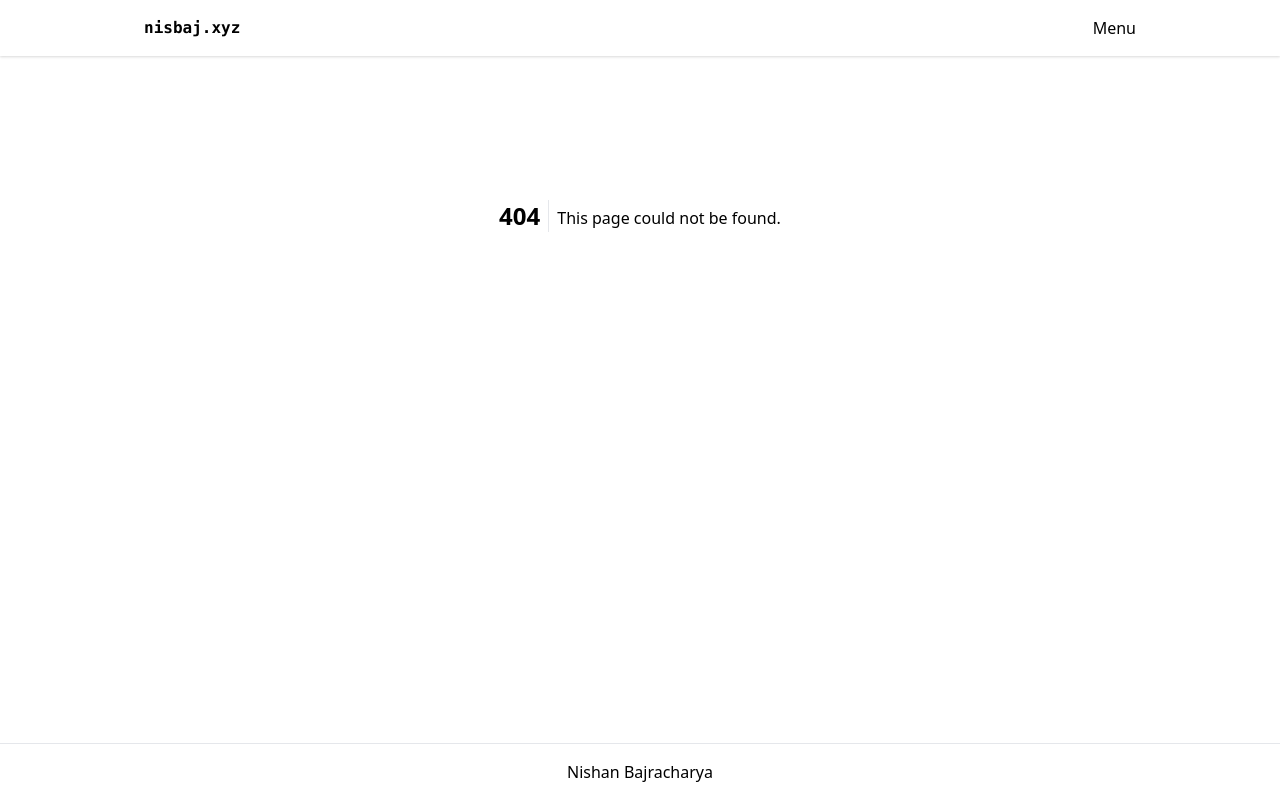
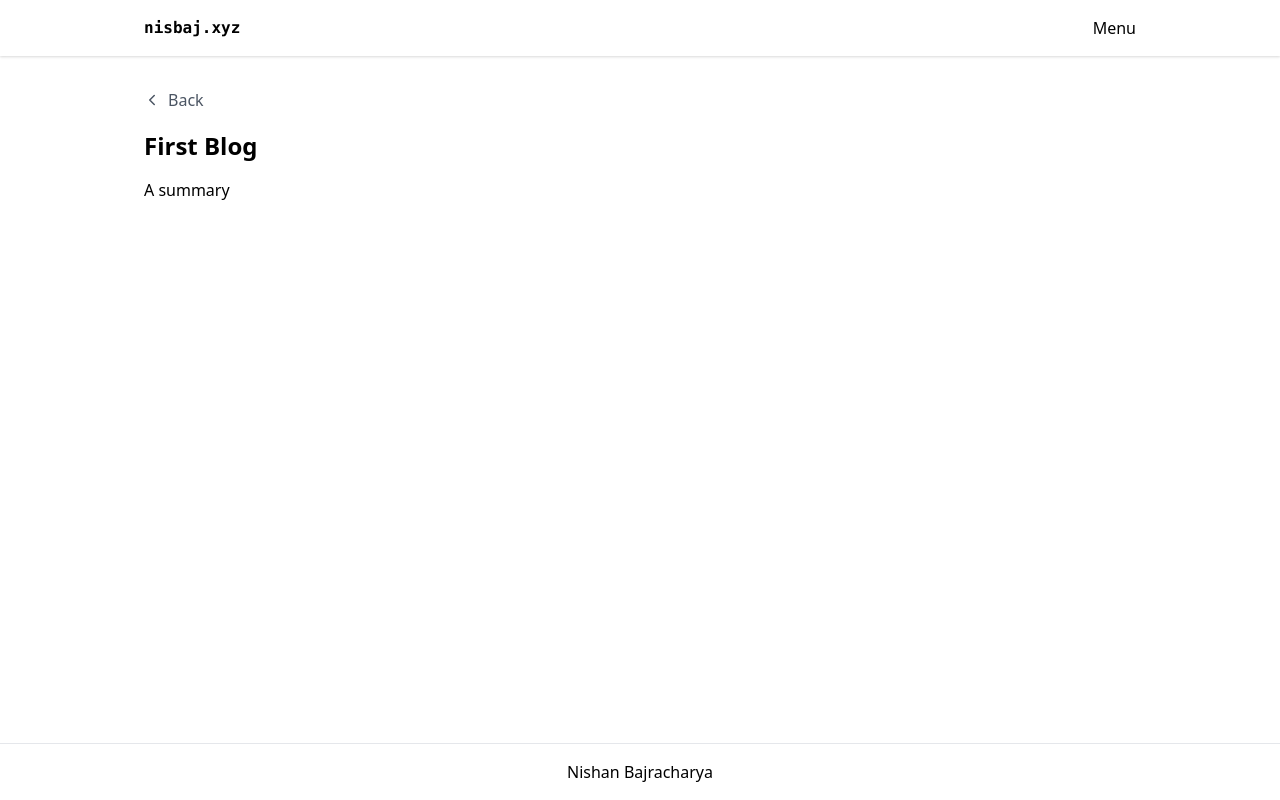
Before and after one commit to nishanbajracharya/nisbaj.xyz, a Next.js app: page /blog/1234567890 in a window 1280 px wide. Before the commit this address had no page. Built offline with nearby package versions, Linux system fonts and the light colour scheme.

Commit message:
Add blog routing

```diff
--- /dev/null
+++ b/pages/api/blog/[blogId].ts
@@ -0,0 +1,33 @@
+// Next.js API route support: https://nextjs.org/docs/api-routes/introduction
+import type { NextApiRequest, NextApiResponse } from 'next';
+
+const data = [
+  {
+    title: 'First Blog',
+    id: '1234567890',
+    content: 'A summary',
+    createdAt: 1234534534469,
+  },
+  {
+    title: 'Second Blog',
+    id: 'abcd-1234',
+    content: 'Another summary',
+    createdAt: 1345323454690,
+  },
+];
+
+export default function handler(
+  req: NextApiRequest,
+  res: NextApiResponse<Blog | Error404>
+) {
+  const { blogId } = req.query;
+
+  const blog = data.find((item) => item.id === blogId);
+
+  if (!blog) {
+    res.status(404).json({ message: 'Blog not found' });
+    return;
+  }
+
+  res.status(200).json(blog);
+}
--- /dev/null
+++ b/pages/blog/[blogId].tsx
@@ -0,0 +1,65 @@
+import Head from 'next/head';
+import Link from 'next/link';
+import { useRouter } from 'next/router';
+import { useState, useEffect } from 'react';
+
+import { IoChevronBack } from 'react-icons/io5';
+
+function Blog() {
+  const router = useRouter();
+  const { blogId } = router.query;
+
+  const [blog, setBlog] = useState<Blog>();
+  const [loading, setLoading] = useState(true);
+
+  useEffect(() => {
+    if (blogId) {
+      setLoading(true);
+      fetch(`/api/blog/${blogId}`)
+        .then((response) => {
+          if (response.ok) {
+            return response.json();
+          }
+
+          return response.json().then((data) => {
+            throw new Error(data);
+          });
+        })
+        .then((response) => {
+          if (response) {
+            setBlog(response);
+          }
+        })
+        .finally(() => setLoading(false));
+    }
+  }, [blogId]);
+
+  if (!blog)
+    return (
+      <>
+        <Head>
+          <title>{loading ? 'Loading' : 'Blog not found'}</title>
+        </Head>
+      </>
+    );
+
+  return (
+    <>
+      <Head>
+        <title>{blog.title}</title>
+      </Head>
+      <div className="my-4">
+        <Link href="/blog">
+          <a className="hover:text-blue-500 hover:underline text-gray-600 inline-flex justify-center items-center">
+            <IoChevronBack className="mr-2" />
+            Back
+          </a>
+        </Link>
+        <h2 className="font-semibold text-2xl my-4">{blog.title}</h2>
+        <p className="my-4">{blog.content}</p>
+      </div>
+    </>
+  );
+}
+
+export default Blog;
--- a/pages/blog/index.tsx
+++ b/pages/blog/index.tsx
@@ -18,18 +18,26 @@ export default function Blog() {
       <Head>
         <title>nisbaj.xyz - Blog</title>
       </Head>
-      <h2 className="font-semibold text-2xl">Blog</h2>
-      <div className="my-2">
+      <h2 className="font-semibold text-2xl my-4">Blog</h2>
+      <div>
         {blogs &&
           blogs.length > 0 &&
           blogs.map((blog) => {
             return (
-              <div key={blog.id} className="my-6">
+              <div key={blog.id} className="my-4">
                 <Link href={`/blog/${blog.id}`}>
-                  <a title={blog.title} className="text-lg text-blue-500 hover:underline">{blog.title}</a>
+                  <a
+                    title={blog.title}
+                    className="text-lg text-blue-500 hover:underline"
+                  >
+                    {blog.title}
+                  </a>
                 </Link>
                 <p className="text-gray-600 dark:text-white">{blog.summary}</p>
-                <p className="text-gray-400 text-sm">Published Date: <span>{new Date(blog.createdAt).toDateString()}</span></p>
+                <p className="text-gray-400 text-sm">
+                  Published Date:{' '}
+                  <span>{new Date(blog.createdAt).toDateString()}</span>
+                </p>
               </div>
             );
           })}
--- a/types/Blog.d.ts
+++ b/types/Blog.d.ts
@@ -5,9 +5,11 @@ type BlogItemSummary = {
   createdAt: number;
 };
 
-type Blog = {
-  title: string;
-  id: string;
-  content: string;
-  createdAt: number;
-};
+type Blog =
+  | {
+      title: string;
+      id: string;
+      content: string;
+      createdAt: number;
+    }
+  | undefined;
--- /dev/null
+++ b/types/Error.d.ts
@@ -0,0 +1,3 @@
+type Error404 = {
+  message: string;
+};
```
Also changed, not shown: pages/api/blog/index.ts (renamed from pages/api/blog.ts).
